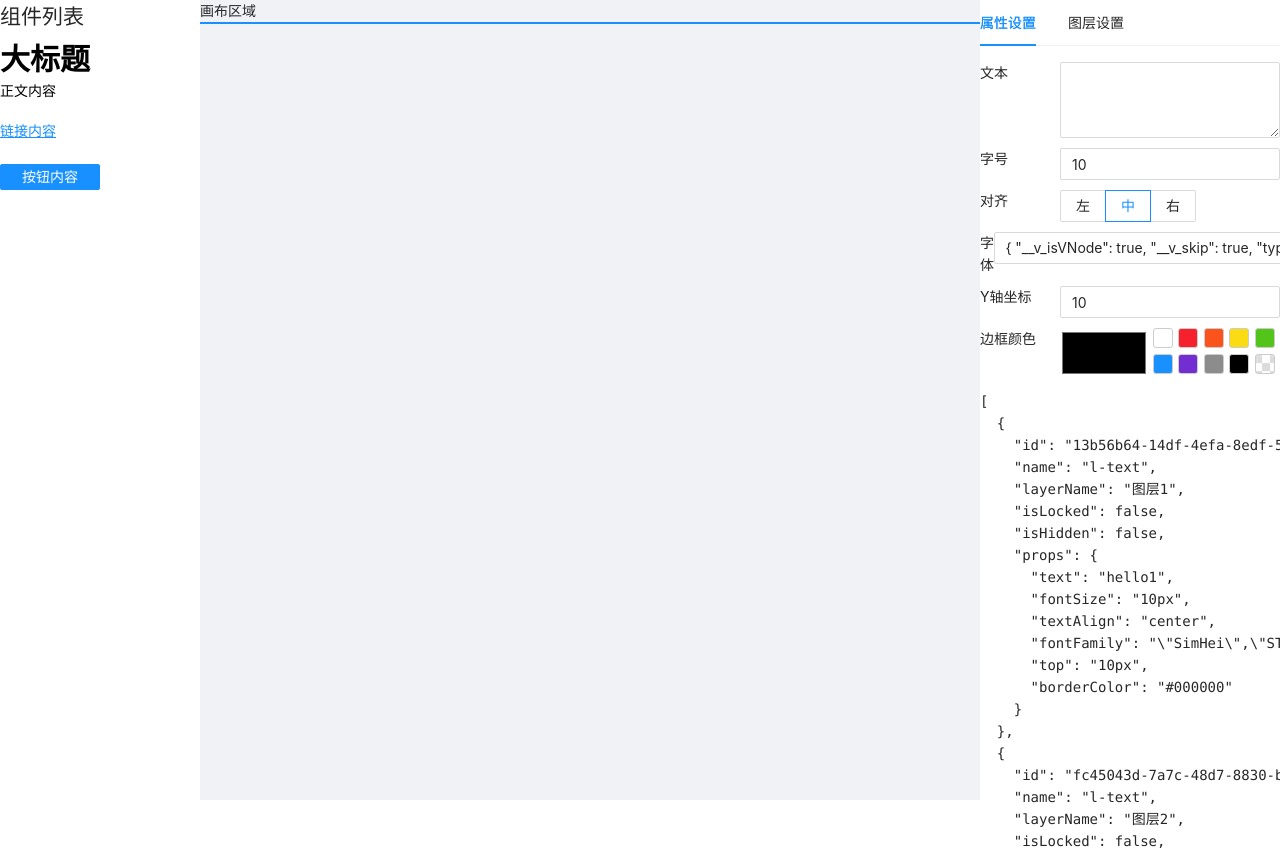
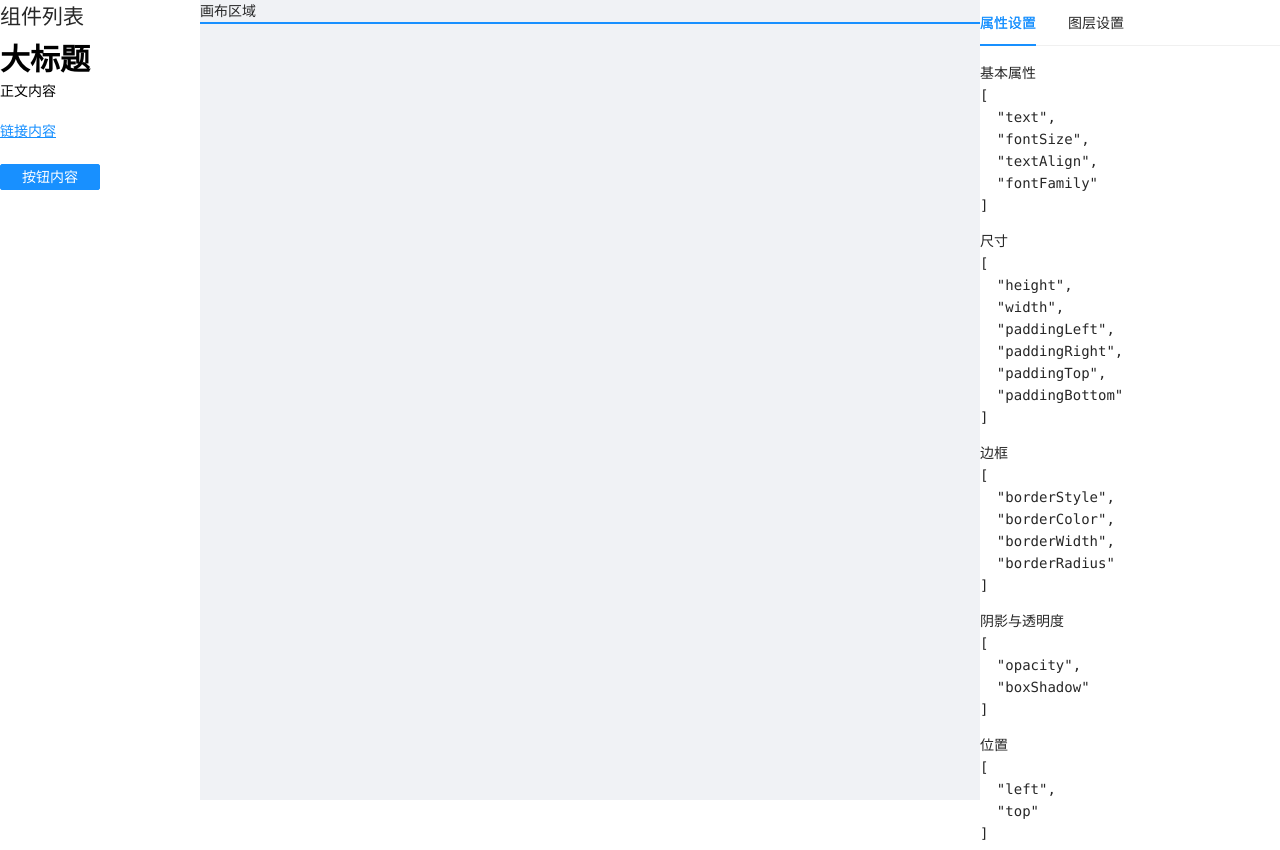
Before and after one commit to power17/poster-web, a Vue app: page /editor/1 in a window 1280 px wide. Shown: the top 850 px of the page. Built offline with nearby package versions, Linux system fonts and the light colour scheme; what lego-bricks would draw is missing.

Commit message:
feat: 属性设置获取基本属性

```diff
--- a/components.d.ts
+++ b/components.d.ts
@@ -39,6 +39,7 @@ declare module '@vue/runtime-core' {
     ComponentList: typeof import('./src/components/ComponentList/index.vue')['default']
     Drag: typeof import('./src/components/Upload/drag.vue')['default']
     Dragg: typeof import('./src/components/LayerList/dragg.vue')['default']
+    EditGroup: typeof import('./src/components/EditGroup/index.vue')['default']
     EditWrapper: typeof import('./src/components/EditWrapper/index.vue')['default']
     Header: typeof import('./src/components/Header/index.vue')['default']
     HeaderBar: typeof import('./src/components/HeaderBar/index.vue')['default']
@@ -50,6 +51,7 @@ declare module '@vue/runtime-core' {
     RouterLink: typeof import('vue-router')['RouterLink']
     RouterView: typeof import('vue-router')['RouterView']
     SelectTable: typeof import('./src/components/selectTable/index.vue')['default']
+    ShadowPicker: typeof import('./src/components/ShadowPicker/index.vue')['default']
     TemplateList: typeof import('./src/components/TemplateList/index.vue')['default']
     Upload: typeof import('./src/components/Upload/index.vue')['default']
     UserProfile: typeof import('./src/components/UserProfile.vue')['default']
--- /dev/null
+++ b/src/components/EditGroup/defaultEditGroup.ts
@@ -0,0 +1,23 @@
+import { GroupProps } from './index.vue'
+export const defaultEditGroups: GroupProps[] = [
+    {
+        text: '尺寸',
+        items: ['height', 'width', 'paddingLeft', 'paddingRight', 'paddingTop', 'paddingBottom'],
+    },
+    {
+        text: '边框',
+        items: ['borderStyle', 'borderColor', 'borderWidth', 'borderRadius'],
+    },
+    {
+        text: '阴影与透明度',
+        items: ['opacity', 'boxShadow'],
+    },
+    {
+        text: '位置',
+        items: ['left', 'top'],
+    },
+    {
+        text: '事件功能',
+        items: ['actionType', 'url'],
+    },
+]
--- /dev/null
+++ b/src/components/EditGroup/index.vue
@@ -0,0 +1,36 @@
+<template>
+    <div class="edit-groups">
+        <div v-for="(item, index) in newGrops" :key="index">
+            <div>{{ item.text }}</div>
+            <pre>{{ item.items }}</pre>
+        </div>
+    </div>
+</template>
+<script lang="ts"></script>
+<script setup lang="ts">
+import { AllComponentProps } from 'lego-bricks'
+import { computed } from 'vue'
+import { difference } from 'lodash-es'
+import { defaultEditGroups } from './defaultEditGroup'
+export interface GroupProps {
+    text: string
+    items: string[]
+}
+const props = withDefaults(defineProps<{ data: AllComponentProps; groups?: GroupProps[] }>(), {
+    groups: defaultEditGroups,
+})
+
+const newGrops = computed(() => {
+    const allNormalGroup = props.groups.reduce((pre, curr) => {
+        return [...pre, ...curr.items]
+    }, [] as string[])
+    const specialProps = difference(Object.keys(props.data), allNormalGroup)
+    return [
+        {
+            text: '基本属性',
+            items: specialProps,
+        },
+        ...props.groups,
+    ]
+})
+</script>
--- /dev/null
+++ b/src/components/ShadowPicker/index.vue
@@ -0,0 +1,92 @@
+<template>
+    <div class="component-shadow-picker">
+        <div class="shadow-item">
+            <span>阴影颜色:</span>
+            <div class="shadow-component">
+                <color-picker
+                    :value="values[3]"
+                    @change="
+                        (v) => {
+                            updateValue(v, 3)
+                        }
+                    "
+                ></color-picker>
+            </div>
+        </div>
+        <div class="shadow-item">
+            <span>阴影大小:</span>
+            <div class="shadow-component">
+                <a-slider
+                    :value="parseInt(values[0])"
+                    :min="0"
+                    :max="20"
+                    @change="
+                        (v) => {
+                            updateValue(v, [0, 1])
+                        }
+                    "
+                ></a-slider>
+            </div>
+        </div>
+        <div class="shadow-item">
+            <span>阴影模糊:</span>
+            <div class="shadow-component">
+                <a-slider
+                    :value="parseInt(values[2])"
+                    :min="0"
+                    :max="20"
+                    @change="
+                        (v) => {
+                            updateValue(v, 2)
+                        }
+                    "
+                ></a-slider>
+            </div>
+        </div>
+    </div>
+</template>
+
+<script lang="ts" setup>
+import { computed } from 'vue'
+defineOptions({
+    name: 'ShadowPicker',
+})
+const props = defineProps<{ value: string }>()
+const values = computed(() => {
+    // box shadow should like this
+    // 10px 10px 0px red;
+    // the first two should be sizes
+    // the 3rd one should be blur
+    // the last one should be color
+    return props.value.split(' ')
+})
+const emits = defineEmits(['change'])
+const updateValue = (newValue: number | string, index: number | number[]) => {
+    const newValues = computed(() => {
+        return values.value.map((item, i) => {
+            if (typeof index === 'number' && i === index) {
+                return typeof newValue === 'number' ? newValue + 'px' : newValue
+            } else if (Array.isArray(index) && index.includes(i)) {
+                return typeof newValue === 'number' ? newValue + 'px' : newValue
+            } else {
+                return item
+            }
+        })
+    })
+    emits('change', newValues.value.join(' '))
+}
+</script>
+
+<style>
+.shadow-item {
+    display: flex;
+    align-items: center;
+    margin-bottom: 10px;
+}
+.shadow-item span {
+    width: 28%;
+}
+.shadow-component {
+    width: 70%;
+}
+</style>
--- a/src/components/propsMap.tsx
+++ b/src/components/propsMap.tsx
@@ -54,9 +54,6 @@ export const mapPropsToForms: PropsToForms = {
         text: '文本',
         component: 'a-textarea',
         extraProps: { rows: 3 },
-        initalTransform: (v: string) => {
-            console.log(v)
-        },
         afterTransform: (e: any) => e.target.value,
     },
     fontSize: {
--- a/src/components/selectTable/index.vue
+++ b/src/components/selectTable/index.vue
@@ -1,6 +1,6 @@
 <template>
     <div class="select-table" v-for="(val, key) in finalData" :key="key">
-        <div class="label">{{ val?.text }}</div>
+        <div v-if="val.text" class="label">{{ val.text }}</div>
         <component
             v-if="val"
             v-model:value="val.value"
--- a/src/config/configAnt.ts
+++ b/src/config/configAnt.ts
@@ -24,10 +24,13 @@ import {
 // 自定义组件
 import ImageProcesser from './../components/ImageProcesser/index.vue'
 import ColorPicker from './../components/ColorPicker/index.vue'
+import ShadowPicker from './../components/ShadowPicker/index.vue'
 import { App } from 'vue'
 const components = [
     ImageProcesser,
     ColorPicker,
+    ShadowPicker,
+    // ant-design
     Avatar,
     Button,
     Spin,
--- a/src/views/editor/index.vue
+++ b/src/views/editor/index.vue
@@ -25,11 +25,11 @@
             <a-layout-sider width="300px">
                 <a-tabs v-model:activeKey="activePanel">
                     <a-tab-pane key="component" tab="属性设置">
-                        <select-table
+                        <edit-group
                             v-if="!editStore.currentElement.isLocked"
                             :data="editStore.currentElement.props"
                             @change="handleChange"
-                        ></select-table>
+                        ></edit-group>
                         <a-empty v-else>
                             <template #description>
                                 <p>该元素被锁定，无法编辑</p>
@@ -57,7 +57,8 @@ import useEditorStore from './../../store/editor.ts'
 import defaultTextTemplates from './data/defaultTemplate.ts'
 import ComponentList from '../../components/ComponentList/index.vue'
 
-import SelectTable from '../../components/selectTable/index.vue'
+// import SelectTable from '../../components/selectTable/index.vue'
+import EditGroup from '../../components/EditGroup/index.vue'
 import LayerList from '../../components/LayerList/index.vue'
 import EditWrapper from '../../components/EditWrapper/index.vue'
 const activePanel = ref('component')
```
